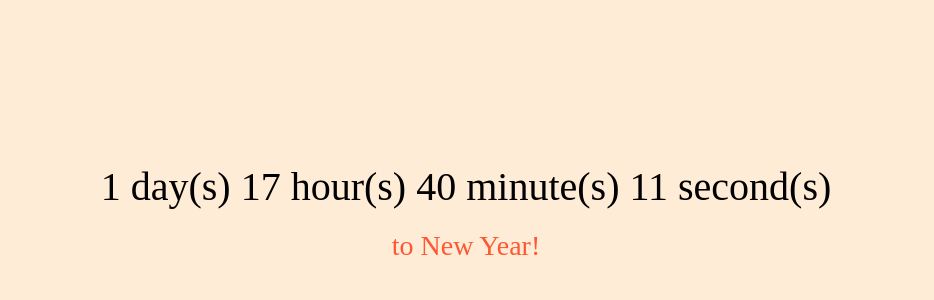
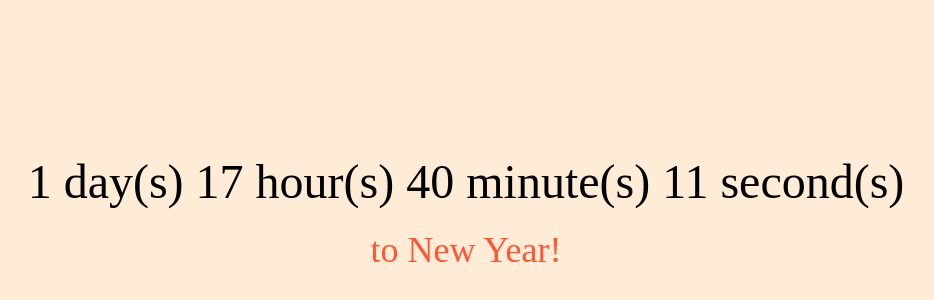
Before and after one commit to goldielocks-07/CountDownToNY, a plain HTML site: page index.html in a window 1280 px wide. Shown: the part 188-488 px from the top of the page, without its empty margins (174-1108 px from the left). Drawn offline with Linux system fonts and the light colour scheme.

Commit message:
Update index.html

```diff
--- a/index.html
+++ b/index.html
@@ -17,19 +17,19 @@
 
         #countdown {
             text-align: center;
-            font-size: 40px;
+            font-size: 48px;
             margin: 0px 20px;
             color: #000000;
         }
 
         #message {
-            font-size: 28px;
+            font-size: 36px;
             color: #FF5733;
             margin-top: 20px;
         }
 
         #happyNewYear {
-            font-size: 40px;
+            font-size: 48px;
             color: #28A745;
             font-weight: bold;
         }
```
